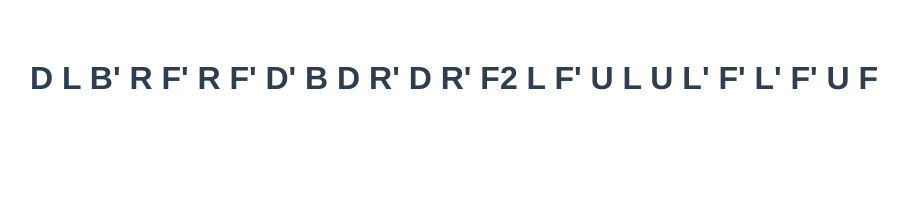
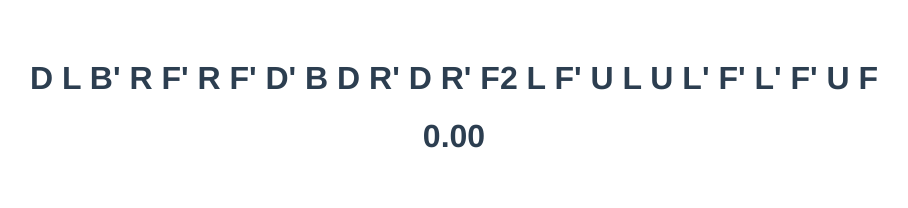
Before and after one commit to jmsMaupin1/cube-timer, a Vue app: page / in a window 1280 px wide. Shown: the top 208 px of the page, without its empty margins (186-1094 px from the left). Built offline with nearby package versions, Linux system fonts and the light colour scheme.

Commit message:
Hooked up spacebar to timer and timer to scramble generation

```diff
--- a/src/App.vue
+++ b/src/App.vue
@@ -1,16 +1,30 @@
 <template>
   <div id="app">
     <scramble></scramble>
+    <timer></timer>
   </div>
 </template>
 
 <script>
 import Scramble from './components/Scramble'
+import Timer from './components/Timer'
+import EventBus from './components/EventBus'
 
 export default {
   name: 'app',
   components: {
-    Scramble
+    Scramble,
+    Timer
+  },
+  created: function () {
+    window.addEventListener('keyup', this.keyup)
+  },
+  methods: {
+    keyup: function (e) {
+      if (e.code === 'Space') {
+        EventBus.$emit('space')
+      }
+    }
   }
 }
 </script>
--- /dev/null
+++ b/src/components/Timer.vue
@@ -0,0 +1,59 @@
+<template>
+  <h1>{{time}}</h1>
+</template>
+
+<script>
+import EventBus from './EventBus'
+
+export default {
+
+  name: 'Timer',
+
+  data () {
+    return {
+      nanosecs: 0,
+      secs: 0,
+      timer: false
+    }
+  },
+  mounted: function () {
+    EventBus.$on('space', () => {
+      this.toggleClock()
+    })
+  },
+  methods: {
+    startClock: function () {
+      this.nanosecs = 0
+      this.secs = 0
+
+      this.timer = setInterval(() => {
+        this.nanosecs += 1
+        if (this.nanosecs > 99) {
+          this.nanosecs = 0
+          this.secs += 1
+        }
+      }, 10)
+    },
+    stopClock: function () {
+      clearInterval(this.timer)
+      this.timer = false
+      EventBus.$emit('clock-stopped')
+    },
+    toggleClock: function () {
+      if (this.timer) {
+        this.stopClock()
+      } else {
+        this.startClock()
+      }
+    }
+  },
+  computed: {
+    time: function () {
+      return this.secs + '.' + (this.nanosecs < 10 ? '0' + this.nanosecs : this.nanosecs)
+    }
+  }
+}
+</script>
+
+<style lang="css" scoped>
+</style>
```
